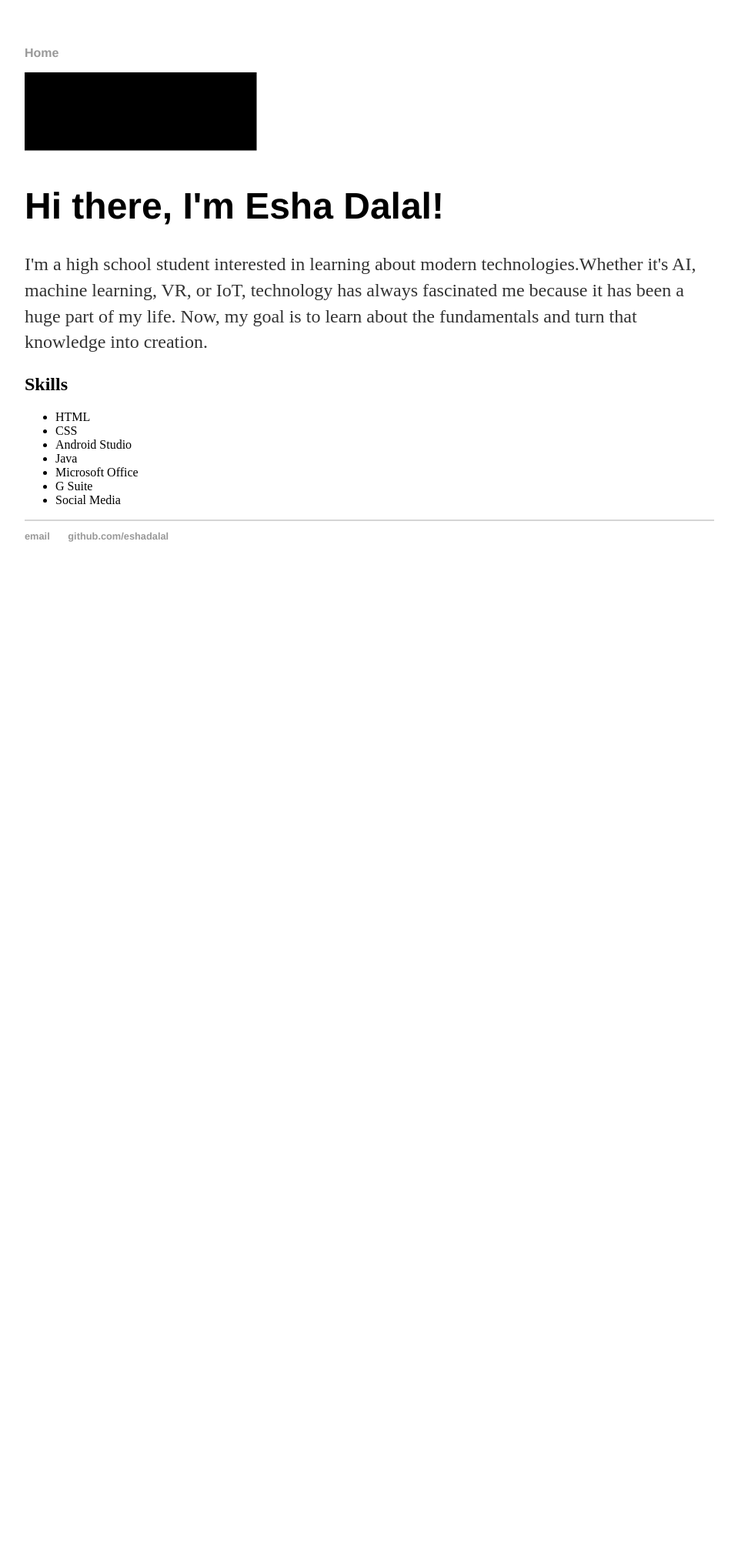
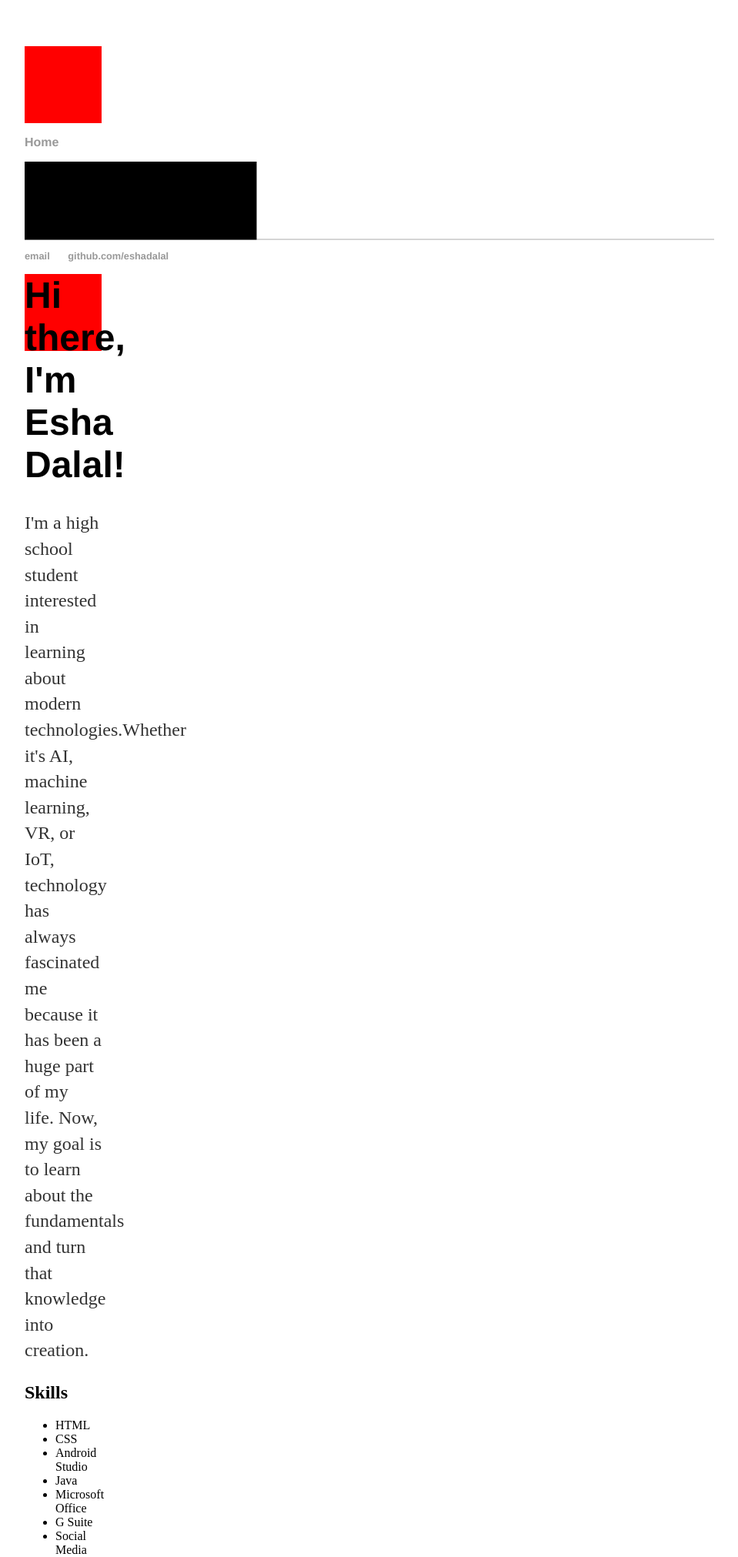
Before and after one commit to eshadalal/eshadalal.github.io, a Jekyll site: the page built from index.html, in a window 1280 px wide. Shown: the whole page at 77% size, without its empty margins (160-1119 px from the left). Built offline with Jekyll 4.4.1, drawn with Linux system fonts in a browser that asks for light colours; before the commit the page ends 900 px from its top, so only the background shows below that.

Commit message:
Update default.html

```diff
--- a/_layouts/default.html
+++ b/_layouts/default.html
@@ -1,6 +1,25 @@
 <!DOCTYPE html>
 <html>
 	<head>
+		<style>
+div {
+  width: 100px;
+  height: 100px;
+  background-color: red;
+  animation-name: example;
+  animation-duration: 4s;
+}
+
+@keyframes example {
+  from {background-color: red;}
+  to {background-color: yellow;}
+}
+</style>
+</head>
+<body>
+
+<div></div>
+
 		<title>{{ page.title }}</title>
 		<!-- link to main stylesheet -->
 		<link rel="stylesheet" type="text/css" href="/css/main.css">
```
